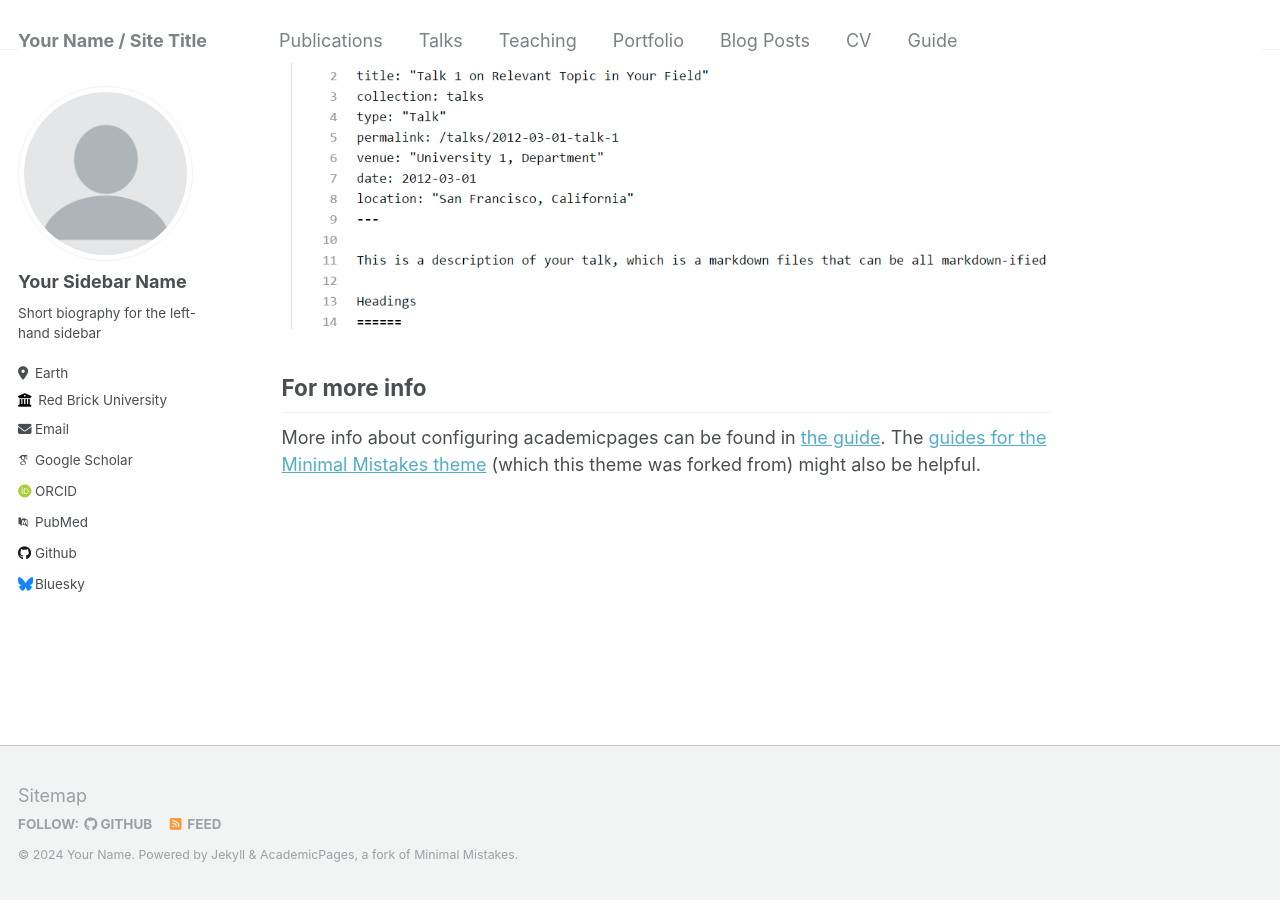
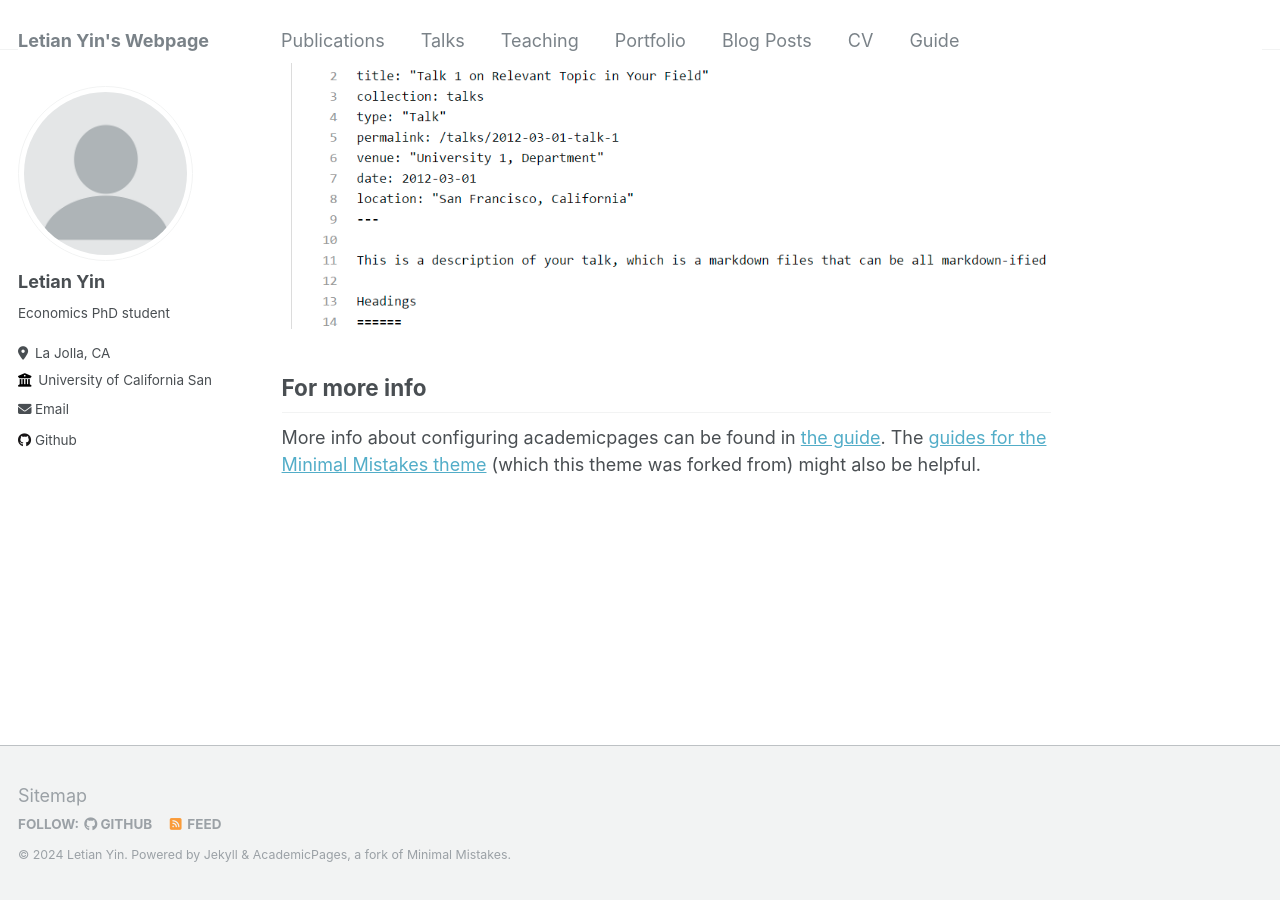
Before and after one commit to letian-yin/letian-yin.github.io, a Jekyll site: the page built from _pages/about.md, in a window 1280 px wide and 900 px high, scrolled down 2640 px. Built offline with Jekyll 4.4.1, drawn with Linux system fonts in a browser that asks for light colours; some web fonts are replaced.

Commit message:
update main profile page

```diff
--- a/_config.yml
+++ b/_config.yml
@@ -8,13 +8,13 @@
 
 # Basic Site Settings
 locale                   : "en-US"
-title                    : "Your Name / Site Title"
+title                    : "Letian Yin's Webpage"
 title_separator          : "-"
-name                     : &name "Your Name"
-description              : &description "personal description"
-url                      : https://academicpages.github.io # the base hostname & protocol for your site e.g. "https://mmistakes.github.io"
+name                     : &name "Letian Yin"
+description              : &description "Economics PhD student"
+url                      : "https://letian-yin.github.io"
 baseurl                  : "" # the subpath of your site, e.g. "/blog"
-repository               : "academicpages/academicpages.github.io"
+repository               : "letian-yin/letian-yin.github.io/"
 
 # Site Author - The following control what appear as part of the author content on the side bar.
 #               If a field is blank the icon and link will not appear, otherwise it will be shown.
@@ -22,32 +22,32 @@ repository               : "academicpages/academicpages.github.io"
 author:
   # Biographic information
   avatar           : "profile.png"
-  name             : "Your Sidebar Name"
+  name             : "Letian Yin"
   pronouns         : # example: "she/her"
-  bio              : "Short biography for the left-hand sidebar"
-  location         : "Earth"
-  employer         : "Red Brick University"
+  bio              : "Economics PhD student"
+  location         : "La Jolla, CA"
+  employer         : "University of California San Diego"
   uri              : # URL
-  email            : "none@example.org"
+  email            : "lyin@ucsd.edu"
 
   # Academic websites
   arxiv            : # URL - Update with the correct link to your profile
-  googlescholar    : "https://scholar.google.com/citations?user=PS_CX0AAAAAJ"
+  googlescholar    : # "https://scholar.google.com/citations?user=PS_CX0AAAAAJ"
   impactstory      : # URL
-  orcid            : "http://orcid.org/yourorcidurl"
-  pubmed           : "https://www.ncbi.nlm.nih.gov/pubmed/?term=john+snow"
+  orcid            : # "http://orcid.org/yourorcidurl"
+  pubmed           : # "https://www.ncbi.nlm.nih.gov/pubmed/?term=john+snow"
   researchgate     : # URL
 
   # Repositories and software development
   bitbucket        : # Username - Update with your username on the site
   codepen          : # Username
   dribbble         : # Username
-  github           : "academicpages"
+  github           : "letian-yin"
   kaggle           : # Username
   stackoverflow    : # User number or user number and name (i.e., use "1" or "1/jeff-atwood")
 
   # Social media
-  bluesky          : "bsky.app" # Replace this with you Bluesky username
+  bluesky          : # "bsky.app" # Replace this with you Bluesky username
   facebook         : # Username
   flickr           : # Username
   foursquare       : # Username
```
